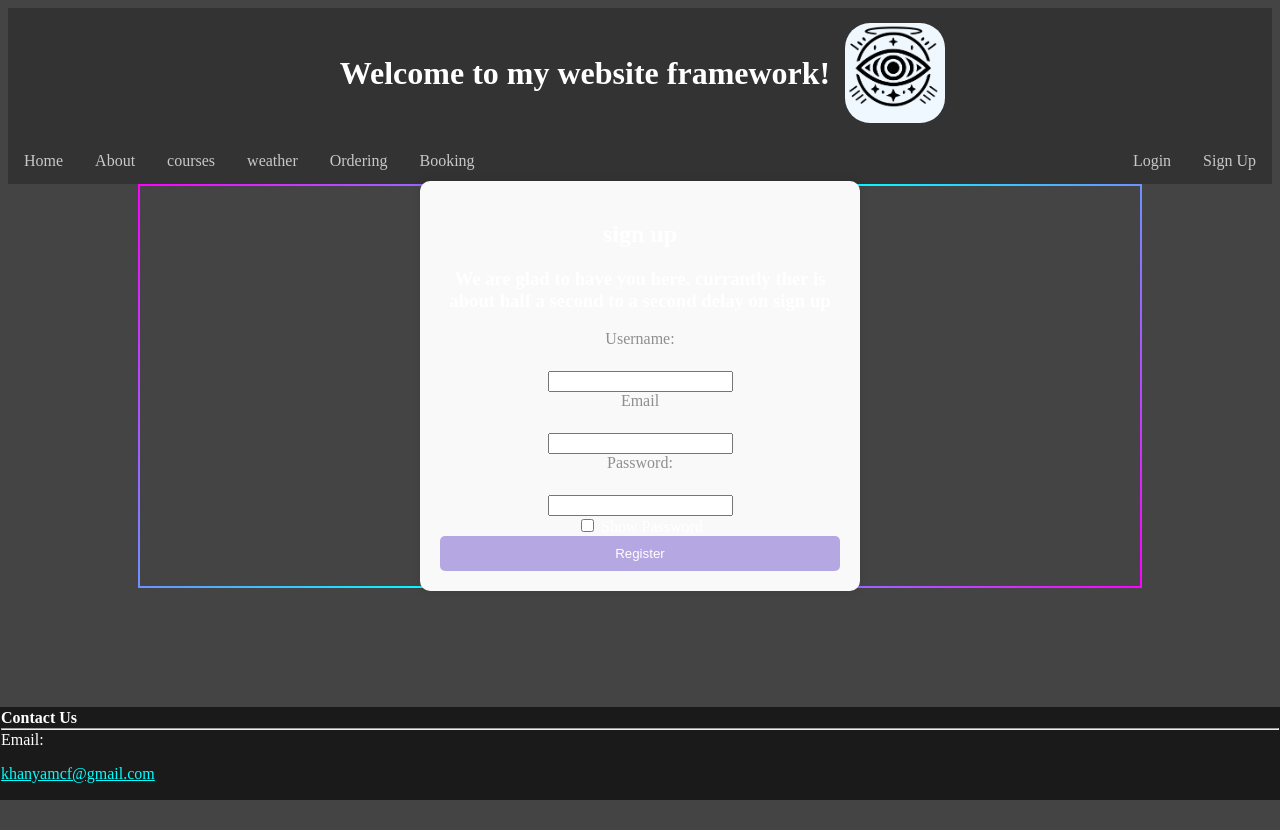
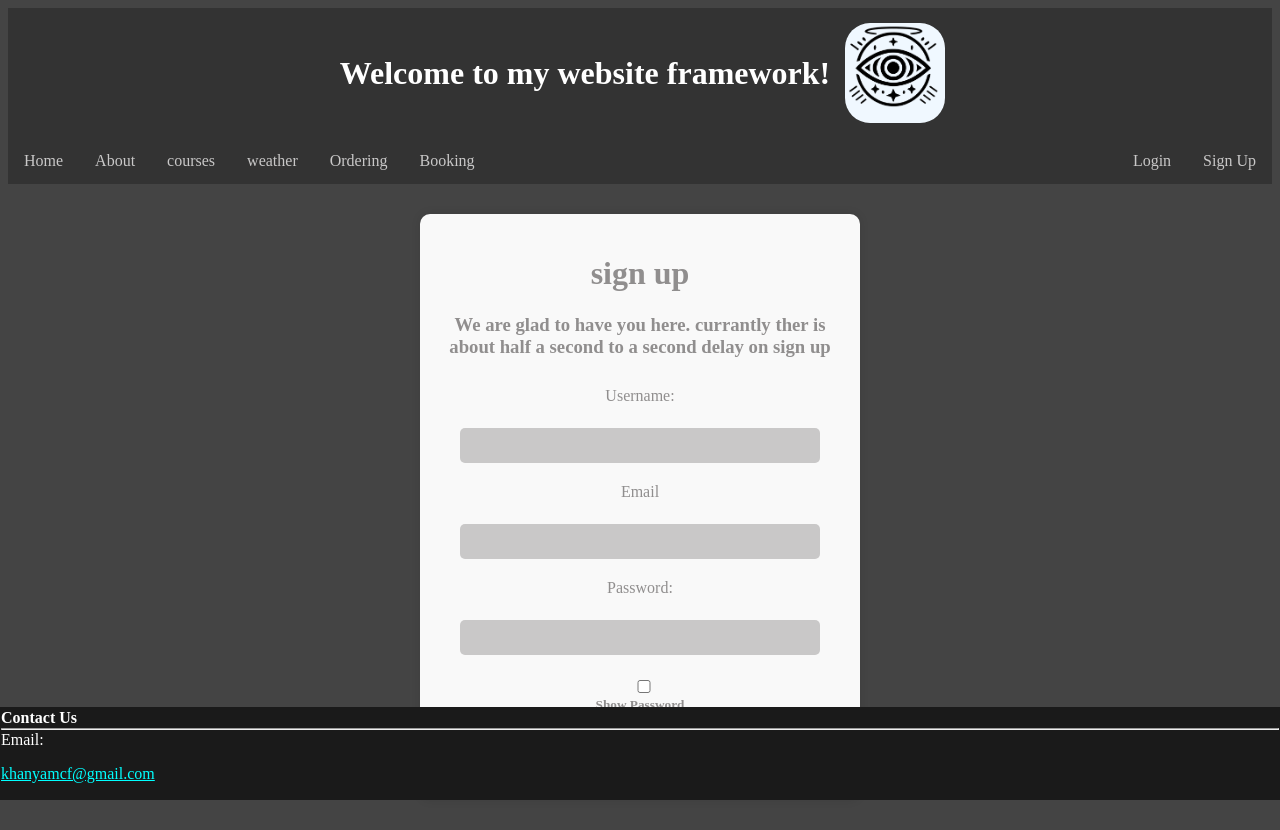
Before and after one commit to khanya-mcfadden/os-practice-framework, a Flask app: page /Sign-Up in a window 1280 px wide. Before the commit the page ends 800 px from the top, so only its background shows below. Run offline with Flask 3, Linux system fonts and the light colour scheme.

Commit message:
Refactor CSS styles for improved readability and consistency; update form layouts in Sign-Up and Login templates

```diff
--- a/flaskr/static/main.css
+++ b/flaskr/static/main.css
@@ -5,13 +5,30 @@
 }
 
 /* Typography */
-.h1, .h2, .welcome h1 {
+.h1,
+.h2,
+.welcome h1 {
     color: #ffffff;
 }
 
-h1, p {
+h1,
+p {
     color: #908E8E;
 }
+
+h2 {
+    color: #908E8E;
+}
+
+h3 {
+    color: #908E8E;
+}
+
+h5 {
+    color: #908E8E;
+}
+
+
 
 /* Navigation */
 .navbar {
@@ -78,9 +95,7 @@
     justify-content: space-around;
     align-items: center;
     text-align: center;
-    box-shadow: #ffffff;
     background-size: 400% 400%;
-    animation: gradientShift 15s ease infinite;
     border: 2px solid;
     border-radius: 10px;
 }
@@ -91,6 +106,7 @@
     gap: 20px;
     grid-template-columns: repeat(auto-fit, minmax(250px, 1fr));
 }
+
 .project-card {
     background-color: #ffffff;
     border: 2px solid #a32cc4;
@@ -99,17 +115,21 @@
     text-align: center;
     transition: transform 0.3s, box-shadow 0.3s;
 }
+
 .project-card:hover {
     box-shadow: 0 4px 12px rgba(0, 0, 0, 0.1);
     transform: scale(1.05);
 }
+
 .project-card h3 {
     color: black;
     font-size: 1.5rem;
 }
+
 .project-card h4 {
     color: black;
 }
+
 .project-card p {
     font-size: 1.1rem;
 }
@@ -121,10 +141,12 @@
     border-left: 100px;
     width: 100%;
 }
+
 body .table td {
     background-color: #333;
     color: #fff;
 }
+
 body .table th {
     background-color: #444;
     color: #fff;
@@ -141,13 +163,15 @@
     width: 100%;
     max-width: 400px;
     text-align: center;
-    margin: 0 auto;
+    margin: 30px auto;
 }
+
 label {
     color: #908E8E;
     display: block;
     margin-bottom: 5px;
 }
+
 select,
 input[type="date"],
 input[type="time"] {
@@ -158,6 +182,7 @@
     border-radius: 5px;
     box-sizing: border-box;
 }
+
 button {
     color: #fff;
     background-color: #8f7ad6a3;
@@ -168,25 +193,54 @@
     width: 100%;
     box-sizing: border-box;
 }
+
 button:hover {
     background-color: #7a68c1;
 }
+.inputbox{
+    color: #fff;
+    border: none;
+    padding: 10px 20px;
+    border-radius: 5px;
+    cursor: pointer;
+    width: 100%;
+    box-sizing: border-box;
+}
+input {
+    color: #fff;
+    background-color: #C9C8C8;
+    border: none;
+    padding: 10px 20px;
+    border-radius: 5px;
+    cursor: pointer;
+    width: 100%;
+    box-sizing: border-box;
+}
+
+input:hover {
+    background-color: #b4a8e4;
+}
+
 
 /* Utility Classes */
 .welcome {
     background-color: #333333;
 }
+
 .welcome p {
     color: #C9C8C8;
 }
+
 .cookie-consent div {
     background-color: #333;
     color: white;
 }
+
 .footer {
     background-color: #1a1a1a;
     color: #ffffff;
 }
+
 .overlay-content {
     background-color: #fff;
     border-radius: 5px;
@@ -201,9 +255,11 @@
     .nav a {
         display: none;
     }
+
     .responsive-link {
         display: none;
     }
+
     .nav-toggle {
         display: block;
         float: right;
@@ -214,10 +270,12 @@
         border: none;
         cursor: pointer;
     }
+
     .nav-toggle:hover {
         background-color: #ddd;
         color: black;
     }
+
     .dropdown-menu {
         display: none;
         position: absolute;
@@ -226,6 +284,7 @@
         background-color: #333333;
         width: 100%;
     }
+
     .dropdown-menu a {
         float: none;
         color: #C9C8C8;
@@ -234,11 +293,13 @@
         text-decoration: none;
         display: block;
     }
+
     .dropdown-menu a:hover {
         background-color: #444;
         color: white;
     }
 }
+
 @media (max-width: 600px) {
     form {
         padding: 15px;
--- a/flaskr/templates/Sign-Up.html
+++ b/flaskr/templates/Sign-Up.html
@@ -6,13 +6,12 @@
 {% block content %}
 
 <body>
-    <div class="container" style="display: flex; justify-content: center; align-items: center; height: 50vh;">
-        <form method="POST" action="/Sign-Up">
-            <h2 style="text-align: center;">sign up</h2>
-            <h3 style="text-align: center;">We are glad to have you here. currantly ther is about half a second to a second delay on sign up</h3>
+        <form method="POST" action="/Sign-Up" >
+            <h1>sign up</h1>
+            <h3>We are glad to have you here. currantly ther is about half a second to a second delay on sign up</h3>
 
             <!-- Username Field -->
-            <div class="inputbox" style="text-align: center;">
+            <div class="inputbox" >
                 <label for="username">Username:</label>
                 <br>
                 <input name="username" id="username" type="text" maxlength="15" minlength="3" required>
@@ -38,7 +37,7 @@
                     title="Password must contain at least 8 characters, including uppercase, lowercase, digits, and special characters"
                     required>
                 <br>
-                <input type="checkbox" id="showPassword" onclick="togglePassword()"> Show Password
+                <h5><input type="checkbox" id="showPassword" onclick="togglePassword()"> Show Password</h5>
             </div>
 
             <script>
@@ -57,22 +56,6 @@
         </form>
 
 
-    </div>
-
-    <style>
-        .container {
-            display: flex;
-            justify-content: center;
-            align-items: center;
-            height: 50vh;
-            text-align: center;
-            background-size: 400% 400%;
-            animation: gradientShift 15s ease infinite;
-            border: 2px solid;
-            border-image: linear-gradient(135deg, #ff00ff, #00ffff, #ff00ff) 1;
-            border-radius: 10px;
-        }
-    </style>
 
     {% endblock %}
 </body>
--- a/flaskr/templates/index.html
+++ b/flaskr/templates/index.html
@@ -50,7 +50,7 @@
 
   <section id="projects" class="section bg-light">
 
-    <div class="container" style="max-width: 1200px; margin:auto">
+
 
       <h2 style="text-align: center">Featured Projects</h2>
       <div class="projects-grid" style="display: flex; gap: 20px; justify-content: center">
@@ -74,7 +74,6 @@
 
       </div>
 
-    </div>
   </section>
 
   {% if not request.cookies.get('cookie_consent') %}
```
Also changed, not shown: flaskr/templates/login.html (+11 -22 lines).
